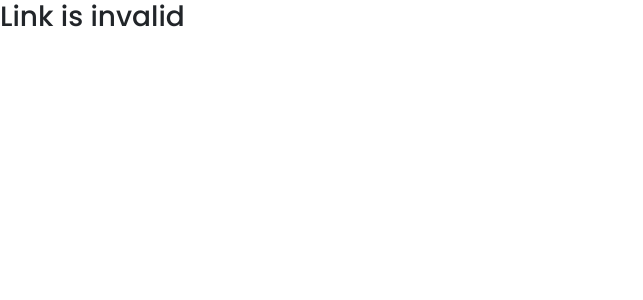
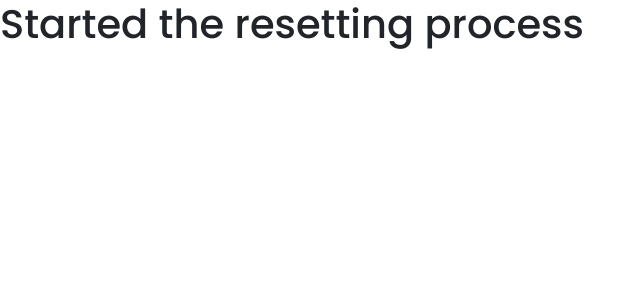
Before and after one commit to isuruij/TaxComputationSystem-FrontEnd, a React (Vite) app: page /resetpassword in a window 1280 px wide. Shown: the top 300 px of the page, without its empty margins (0-643 px from the left). Built offline with nearby package versions, Linux system fonts and the light colour scheme; no server answers.

Commit message:
Fix bug in ResetPassword component

```diff
--- a/src/components/user/ResetPassword/ResetPassword.jsx
+++ b/src/components/user/ResetPassword/ResetPassword.jsx
@@ -7,7 +7,7 @@ import "../Login/Login.css";
 
 function ResetPassword() {
   const base_url = import.meta.env.VITE_APP_BACKEND_URL;
-  const [valid, setValid] = useState(false);
+  const [valid, setValid] = useState("Started");
 
   const [password, setpassword] = useState("");
 
@@ -18,23 +18,18 @@ function ResetPassword() {
   const id = params.get("id");
   const token = params.get("token");
 
-
   useEffect(() => {
     const handle = async () => {
       try {
-
         const response = await Axios.get(
           `${base_url}/api/taxpayer/reset-password/${id}/${token}`
         );
 
         if (response.data.Status == "Verified") {
-          setValid(true);
-
-        } else if (response.data.Status == "NotVerified") {
-          setValid(false);
-
+          setValid("Verified");
+        } else {
+          setValid("NotVerified");
         }
-
       } catch (error) {
         console.log(error);
       }
@@ -43,19 +38,16 @@ function ResetPassword() {
   }, []);
 
   const handleSubmit = async (event) => {
-
     event.preventDefault();
     try {
       const res = await Axios.post(
         `${base_url}/api/taxpayer/addnew-password/${id}/${token}`,
-        {password}
+        { password }
       );
       if (res.data.Status == "Verified") {
         alert("Password change Sucessful!");
         navigate("/login");
-      } else if (
-        res.data.Status == "NotVerified"
-      ) {
+      } else {
         alert("Error");
       }
     } catch (error) {
@@ -63,9 +55,11 @@ function ResetPassword() {
     }
   };
 
-  return (<>
-
-    {valid ? (    <div className="login">
+  return (
+    <>
+      {valid === "Started" && <h1>Started the resetting process</h1>}
+      {valid === "Verified" && (
+        <div className="login">
           <form
             onSubmit={handleSubmit}
             style={{
@@ -89,7 +83,7 @@ function ResetPassword() {
               Reset Password
             </h4>
             <div className="form-group" style={{ marginLeft: "10%" }}>
-          <label className="lables"  style={{ marginLeft: "10%" }}>
+              <label className="lables" style={{ marginLeft: "10%" }}>
                 Enter new password
               </label>
               <div>
@@ -125,10 +119,11 @@ function ResetPassword() {
               Reset Password
             </button>
           </form>
-    </div>) : <h3>Link is invalid</h3>}
-
-
-  </>);
+        </div>
+      )}
+      {valid === "NotVerified" && <h1>Error in resetting</h1>}
+    </>
+  );
 }
 
 export default ResetPassword;
```
Lines whose indentation alone changed are shown as unchanged.
